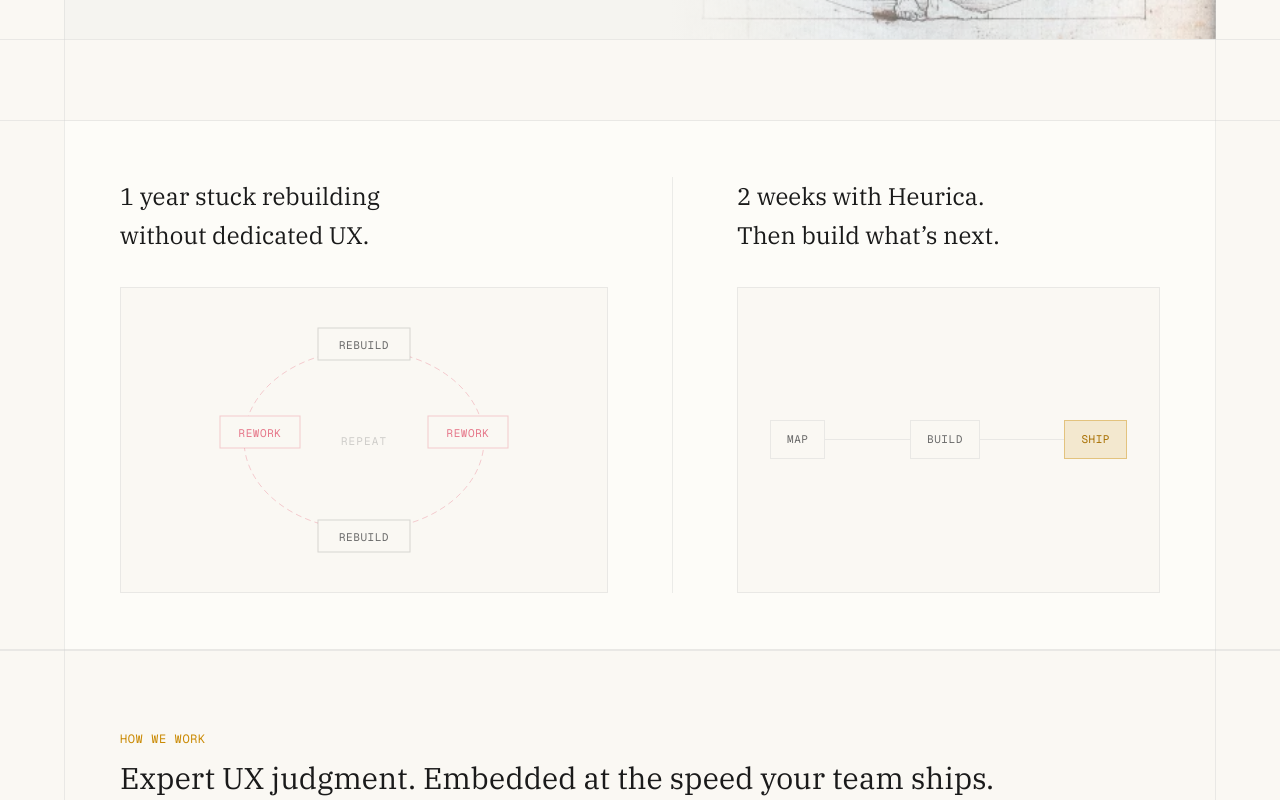
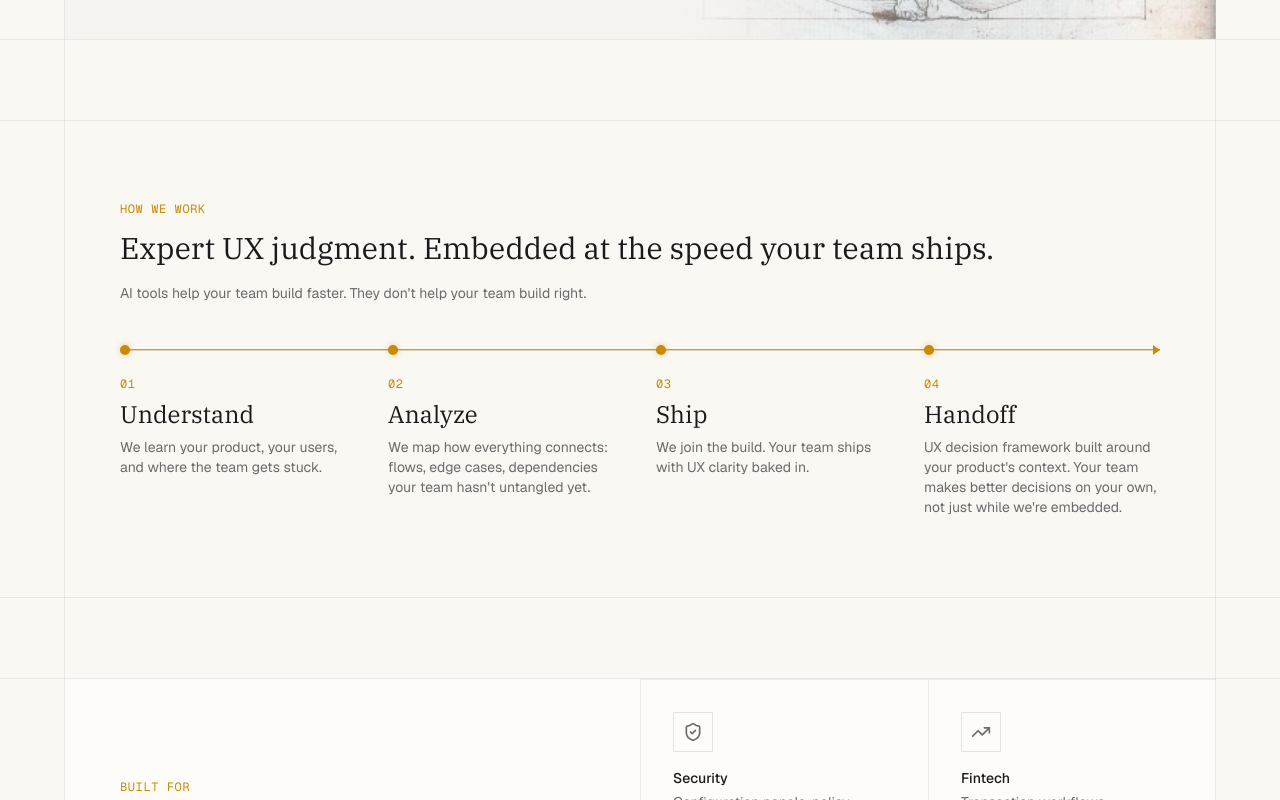
Before and after one commit to Nuaroom/landing-page, a Next.js app: page / in a window 1280 px wide. Shown: the part 1060-1860 px from the top of the page. Built offline with nearby package versions, Linux system fonts and the light colour scheme.

Commit message:
remove operational model diagram section for deploy
Co-Authored-By: Claude Opus 4.6 (1M context) <noreply@anthropic.com>

```diff
--- a/app/page.tsx
+++ b/app/page.tsx
@@ -7,7 +7,6 @@ import { ArrowRight, ClipboardCheck, Eye, ShieldCheck, Layers, UserCheck, Target
 import Link from "next/link"
 import { useTheme } from "next-themes"
 import { FlowDiagram } from "@/components/FlowDiagram"
-import { ComparisonDiagram } from "@/components/ComparisonDiagram"
 import { useLanguage } from "@/components/language-context"
 import { Footer } from "@/components/Footer"
 import { HeroCircles } from "@/components/HeroCircles"
@@ -423,8 +422,6 @@ export default function LandingPage() {
           </div>
         </div>
       </section>
-      {/* Comparison Diagram - full width */}
-      <ComparisonDiagram />
       {/* UX Reasoning Engine Section */}
       <section id="how-it-works" className="py-14 sm:py-20 border-t border-border/40">
         <div className="container mx-auto max-w-7xl px-6 sm:px-8 lg:px-12 xl:px-16">
```
